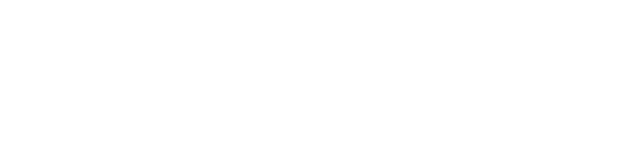
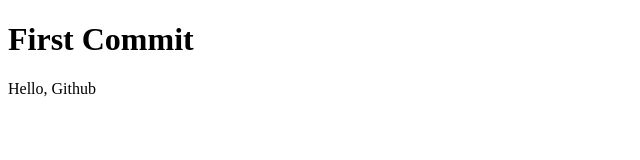
Before and after one commit to pumchanpom/git101, a plain HTML site: page index.html in a window 1280 px wide. Shown: the whole page, without its empty margins (0-640 px from the left). Drawn offline with Linux system fonts and the light colour scheme.

Commit message:
Make changes

```diff
--- a/index.html
+++ b/index.html
@@ -4,9 +4,10 @@
     <meta charset="UTF-8">
     <meta http-equiv="X-UA-Compatible" content="IE=edge">
     <meta name="viewport" content="width=device-width, initial-scale=1.0">
-    <title>Document</title>
+    <title>Yay! First Commit!</title>
 </head>
 <body>
-
+    <h1>First Commit</h1>
+    <p>Hello, Github</p>
 </body>
 </html>
```
Also changed, not shown: 1 other file.
